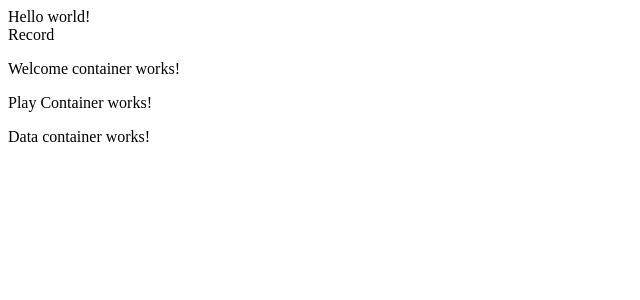
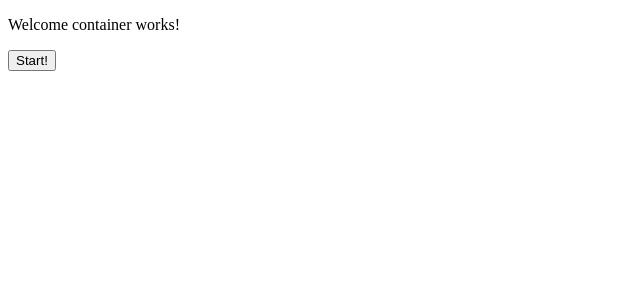
Before and after one commit to axolotl-salamander/speechmander, a React app: page / in a window 1280 px wide. Shown: the top 300 px of the page, without its empty margins (0-640 px from the left). Built offline with nearby package versions, Linux system fonts and the light colour scheme.

Commit message:
fixed redux and implemented Router

```diff
--- a/client/App.jsx
+++ b/client/App.jsx
@@ -1,16 +1,29 @@
 import React, { useEffect } from 'react';
-import MainContainer from './containers/0MainContainer.jsx';
+import { BrowserRouter as Router, Routes, Route } from 'react-router-dom';
+// import MainContainer from './containers/0MainContainer.jsx';
 import Record from './components/Record.jsx';
+import WelcomeContainer from './containers/1welcome.jsx';
+import PlayContainer from './containers/2.3playContainer.jsx';
+import DataContainer from './containers/4dataContainer.jsx';
 
-const App = ({ store }) => {
+
+const App = () => {
+
   return (
-    <>
-      <div>
-        <div>Hello world!</div>
-        <Record />
-        <MainContainer />
-      </div>
-    </>
+    <Router>
+      <Routes>
+        <Route exact path='/' element={<WelcomeContainer />} />
+        <Route exact path='/record' element={<PlayContainer />} />
+        <Route exact path='/results' element={<DataContainer />} />
+      </Routes>
+    </Router>
+    // <>
+    //   {/* <div>
+    //     <div>Hello world!</div>
+    //     <Record />
+    //     <MainContainer />
+    //   </div> */}
+    // </>
   );
 };
 
--- a/client/components/buttonComponent.jsx
+++ b/client/components/buttonComponent.jsx
@@ -1,22 +1,12 @@
-// start button
-// play button
-// stop button
-// reload button
-import React, { useEffect, useState } from "react";
-import store from "../store";
+import React from "react";
+import { Link } from "react-router-dom";
 
-const ButtonComponent = () => {
-  // const [state, setState] = useState([initialState]);
-  // useEffect(() => {
-  //   return () => {};
-  // }, [store]);
+const ButtonComponent = ({to, btnText}) => {
+
   return (
-    <div>
-      <button>{/* {start button} */}</button>
-      <button>{/* {play button} */}</button>
-      <button>{/* {stop button} */}</button>
-      <button>{/* {reload button} */}</button>
-    </div>
+    <Link to={to}>
+      <button>{btnText}</button>
+    </Link>
   );
 };
 
--- a/client/containers/0MainContainer.jsx
+++ b/client/containers/0MainContainer.jsx
@@ -1,16 +1,23 @@
 //houses the actual render containers
 
 import React from 'react';
+import { useSelector, useDispatch } from 'react-redux';
 import WelcomeContainer from './1welcome.jsx';
 import PlayContainer from './2.3playContainer.jsx';
-import DataContainer from './4dataContainer.jsx';
+// import DataContainer from './4dataContainer.jsx';
 
 const MainContainer = () => {
+  const currentState = useSelector((state) => state.audio.render);
+
   return (
     <>
-      <WelcomeContainer />
-      <PlayContainer />
-      <DataContainer />
+      {
+        (currentState === 1)
+          ? <WelcomeContainer />
+          : <PlayContainer />
+      }
+      {/* <PlayContainer />
+      <DataContainer /> */}
     </>
   );
 };
--- a/client/containers/1Welcome.jsx
+++ b/client/containers/1Welcome.jsx
@@ -1,18 +1,25 @@
-// <h1>: welcome
-// <div>: some text
-// <div>: start button
+import React from 'react';
+import { useSelector, useDispatch } from 'react-redux';
+// import { setRender } from '../slice';
+import ButtonComponent from '../components/ButtonComponent.jsx';
 
-import React from "react";
 
 const WelcomeContainer = () => {
+  const activeState = useSelector((state) => state.audio.render);
+  const dispatch = useDispatch();
+
   return (
+    <>
       <p>Welcome container works!</p>
+      <ButtonComponent to='/record' btnText='Start!' />
+      {/* <button id='startBtn' onClick={() => dispatch(setRender(2))}>Start!</button> */}
+    </>
   //     <div>
   //         {/* // <h1>: welcome
   // // <div>: some text
   // // <div>: start button */}
   //     </div>
-)
-}
+  );
+};
 
 export default WelcomeContainer;
--- a/client/index.js
+++ b/client/index.js
@@ -1,6 +1,6 @@
 import React, { Component } from 'react';
 import { Provider } from 'react-redux';
-import { createRoot } from 'react-dom';
+import { createRoot } from 'react-dom/client';
 import App from './App.jsx';
 import store from './store.js';
 
--- a/client/reducers.js
+++ /dev/null
@@ -1,14 +0,0 @@
-import { createSlice } from '@reduxjs/toolkit';
-
-const initialState = {
-  render: 0, // => 1,2,3
-  isPlaying: false, //=> true when PLAY is pressed
-};
-
-const audioSlice = createSlice({
-  name: 'audio',
-  initialState
-});
-
-// export default reducers;
-export default audioSlice;
--- /dev/null
+++ b/client/slice.js
@@ -0,0 +1,21 @@
+import { createSlice } from '@reduxjs/toolkit';
+
+const initialState = {
+  render: 1, // => 1,2,3
+  isPlaying: false, //=> true when PLAY is pressed
+};
+
+const audioSlice = createSlice({
+  name: 'audio',
+  initialState,
+  reducers: {
+    setRender: (state, action) => {
+      console.log('setState hit: ', state, action.payload);
+      state.render = action.payload;
+    }
+  }
+});
+
+// export default reducers;
+export const { setRender } = audioSlice.actions;
+export default audioSlice.reducer;
--- a/client/store.js
+++ b/client/store.js
@@ -1,17 +1,9 @@
 import { configureStore } from '@reduxjs/toolkit';
-// import * as StoreCreator from 'redux';
-// import { composeWithDevTools } from '@reduxjs/toolkit/dist/devtoolsExtension';
-import audioSlice from './reducers.js';
-
-// export default store = configureStore({
-//   reducer: {
-//     audioSlice
-//   }
-// });
+import audioReducer from './slice.js';
 
 const store = configureStore({
   reducer: {
-    audioSlice
+    audio: audioReducer
   }
 });
 
```
Also changed, not shown: package.json (+6 -5 lines), 2 other files (tests, documents, lock files or other folders). Lines whose indentation alone changed are shown as unchanged.
